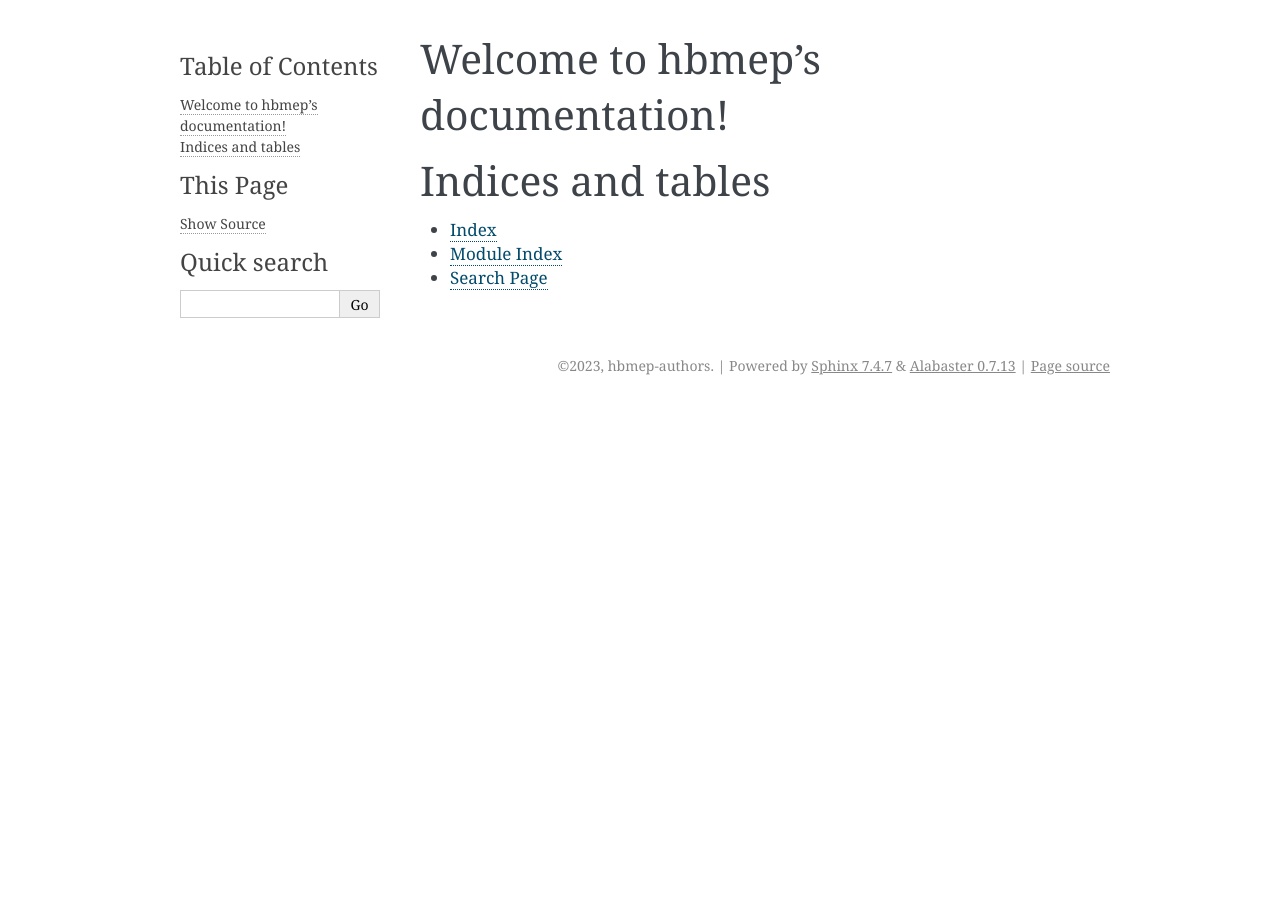
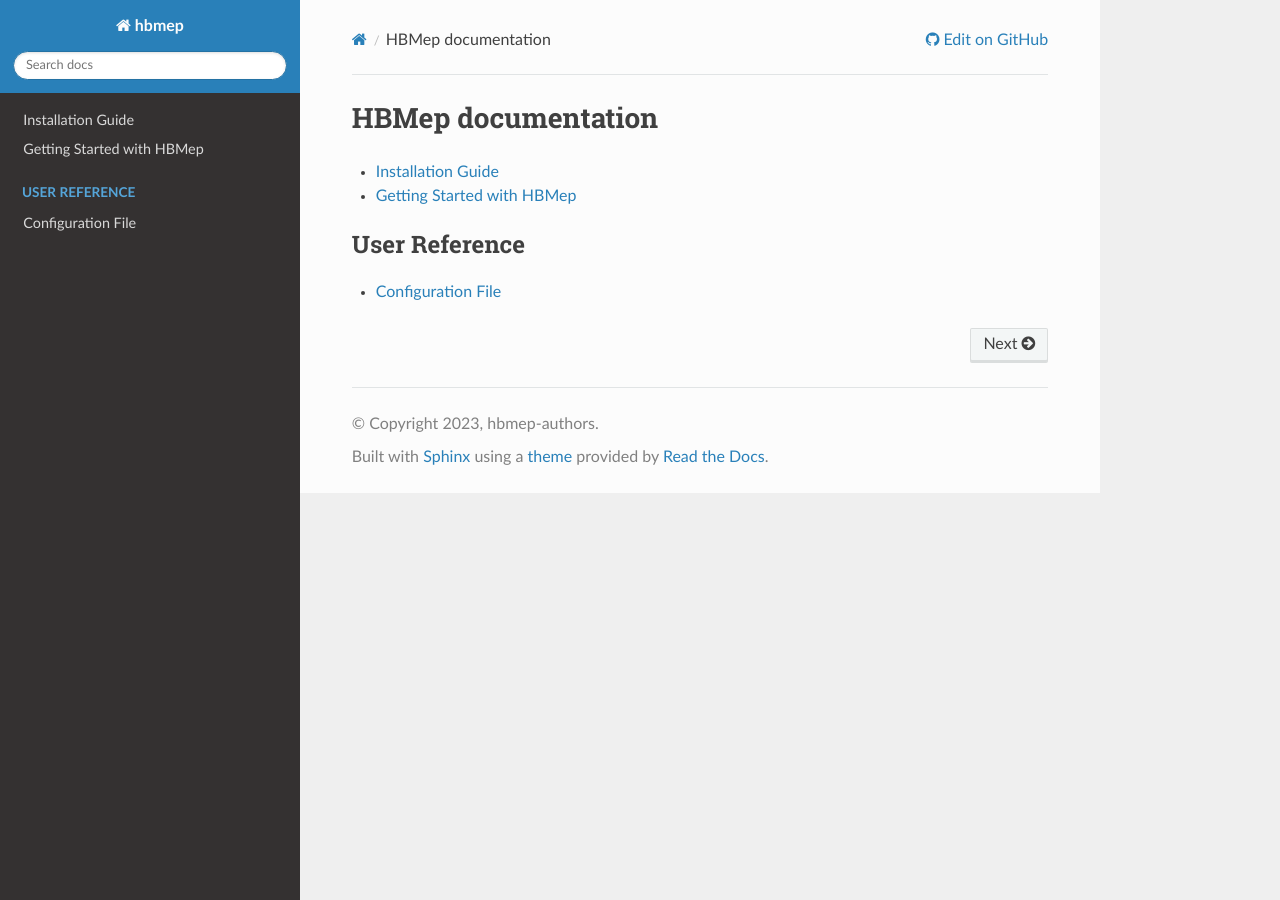
Before and after one commit to hbmep/hbmep, a Sphinx documentation site: the page built from docs/source/index.rst, in a window 1280 px wide. Built offline with Sphinx 7.4.7 and the Read the Docs theme 2.0.0, drawn with Linux system fonts in a browser that asks for light colours.

Commit message:
docs: add instructions on setting up configuration file

```diff
--- a/docs/source/conf.py
+++ b/docs/source/conf.py
@@ -1,19 +1,13 @@
-# Configuration file for the Sphinx documentation builder.
-#
-# For the full list of built-in configuration values, see the documentation:
-# https://www.sphinx-doc.org/en/master/usage/configuration.html
+import sphinx_rtd_theme
 
-# -- Project information -----------------------------------------------------
-# https://www.sphinx-doc.org/en/master/usage/configuration.html#project-information
 
+""" Project information """
 project = 'hbmep'
 copyright = '2023, hbmep-authors'
 author = 'hbmep-authors'
 release = '0.0.1'
 
-# -- General configuration ---------------------------------------------------
-# https://www.sphinx-doc.org/en/master/usage/configuration.html#general-configuration
-
+""" General configuration """
 extensions = []
 
 templates_path = ['_templates']
@@ -21,8 +15,8 @@ exclude_patterns = []
 
 
 
-# -- Options for HTML output -------------------------------------------------
-# https://www.sphinx-doc.org/en/master/usage/configuration.html#options-for-html-output
+""" Options for HTML output """
+html_theme = "sphinx_rtd_theme"
+html_theme_path = [sphinx_rtd_theme.get_html_theme_path()]
 
-html_theme = 'alabaster'
 html_static_path = ['_static']
--- /dev/null
+++ b/docs/source/getting_started.rst
@@ -0,0 +1,2 @@
+Getting Started with HBMep
+=================================
--- a/docs/source/index.rst
+++ b/docs/source/index.rst
@@ -1,20 +1,16 @@
-.. hbmep documentation master file, created by
-   sphinx-quickstart on Thu Jul 13 14:13:40 2023.
-   You can adapt this file completely to your liking, but it should at least
-   contain the root `toctree` directive.
+:github_url: https://github.com/hbmep/hbmep/docs
 
-Welcome to hbmep's documentation!
+HBMep documentation
 =================================
 
 .. toctree::
-   :maxdepth: 2
-   :caption: Contents:
+    :maxdepth: 1
 
+    installation
+    getting_started
 
+.. toctree::
+    :maxdepth: 1
+    :caption: User Reference
 
-Indices and tables
-==================
-
-* :ref:`genindex`
-* :ref:`modindex`
-* :ref:`search`
+    hbmep-configuration
--- /dev/null
+++ b/docs/source/installation.rst
@@ -0,0 +1,2 @@
+Installation Guide
+=================================
--- a/pyproject.toml
+++ b/pyproject.toml
@@ -44,7 +44,8 @@ dev = [
 ]
 docs = [
     "jupyter==1.0.0",
-    "Sphinx==7.0.1"
+    "Sphinx<=7.0.1",
+    "sphinx_rtd_theme==1.2.2"
 ]
 
 [project.urls]
```
Also changed, not shown: docs/source/hbmep-configuration.rst (added, +121 -0 lines).
